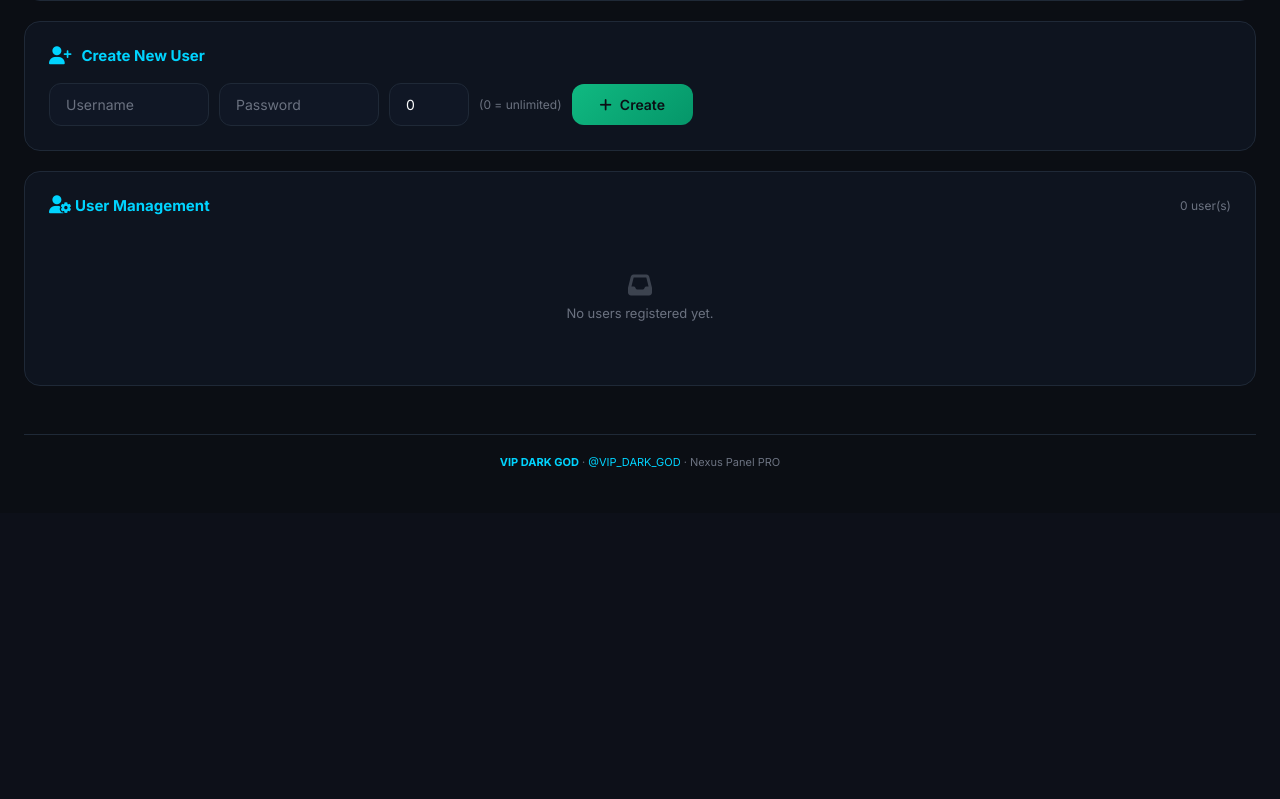
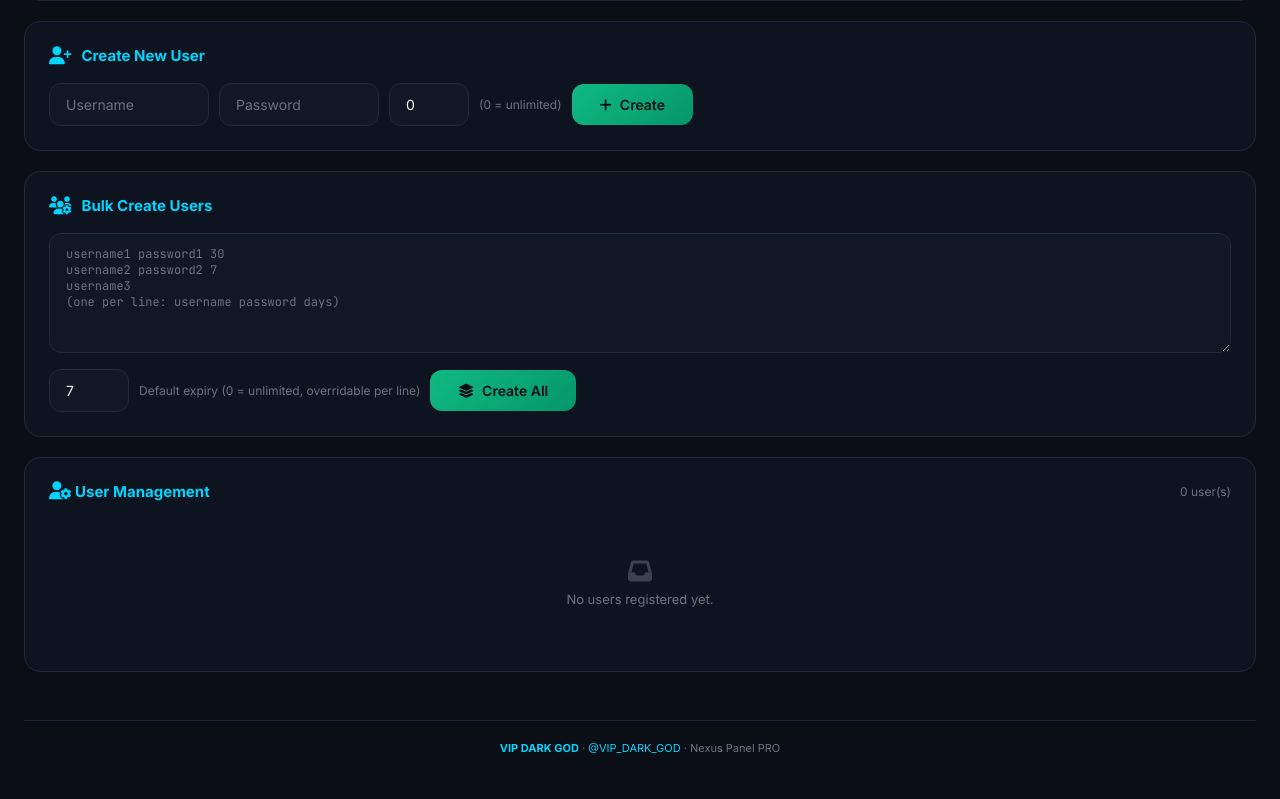
Before and after one commit to rafetnoob731-coder/Website-Nexus, a Flask app: page /admin in a window 1280 px wide. Shown: the part 457-1256 px from the top of the page. Before the commit the page ends 924 px from the top, so only its background shows below. Run offline with Flask 3, Linux system fonts and the light colour scheme; the visitor is signed in with stand-in values (Sample User, id 1).

Commit message:
Add bulk user creation to admin panel

```diff
--- a/templates/admin.html
+++ b/templates/admin.html
@@ -130,6 +130,21 @@
     </form>
   </div>
 
+  <!-- Bulk Create -->
+  <div class="admin-card">
+    <div class="admin-card-title"><i class="fa-solid fa-users-gear"></i> Bulk Create Users</div>
+    <form action="/admin/bulk_create" method="post">
+      <div style="margin-bottom:12px">
+        <textarea name="bulk" class="input" style="min-height:120px;font-family:var(--font-mono);font-size:12px" placeholder="username1 password1 30&#10;username2 password2 7&#10;username3&#10;(one per line: username password days)"></textarea>
+      </div>
+      <div class="form-row">
+        <input class="input" style="width:80px" type="number" name="days" placeholder="Default days" value="7" min="0" />
+        <span style="font-size:12px;color:var(--text-muted)">Default expiry (0 = unlimited, overridable per line)</span>
+        <button type="submit" class="btn btn-primary" style="background:var(--gradient-success);box-shadow:none"><i class="fa-solid fa-layer-group"></i> Create All</button>
+      </div>
+    </form>
+  </div>
+
   <!-- User Management -->
   <div class="admin-card">
     <div class="admin-card-title" style="justify-content:space-between">
```
